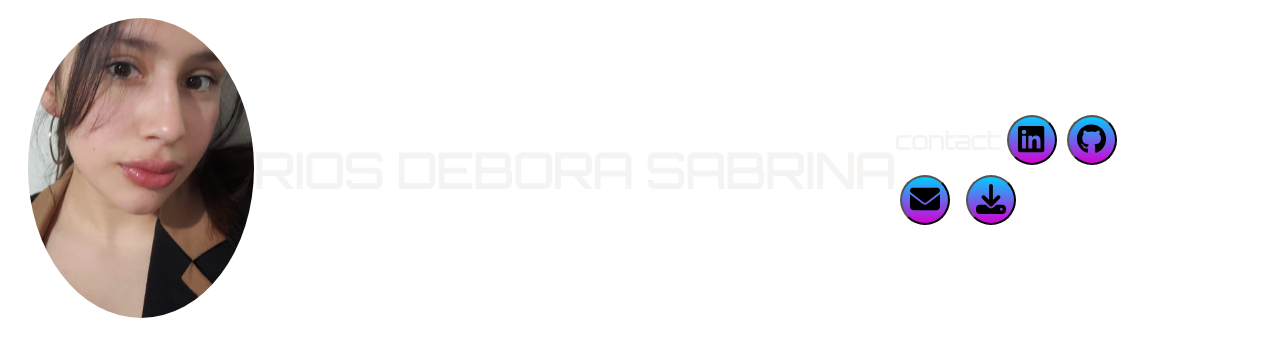
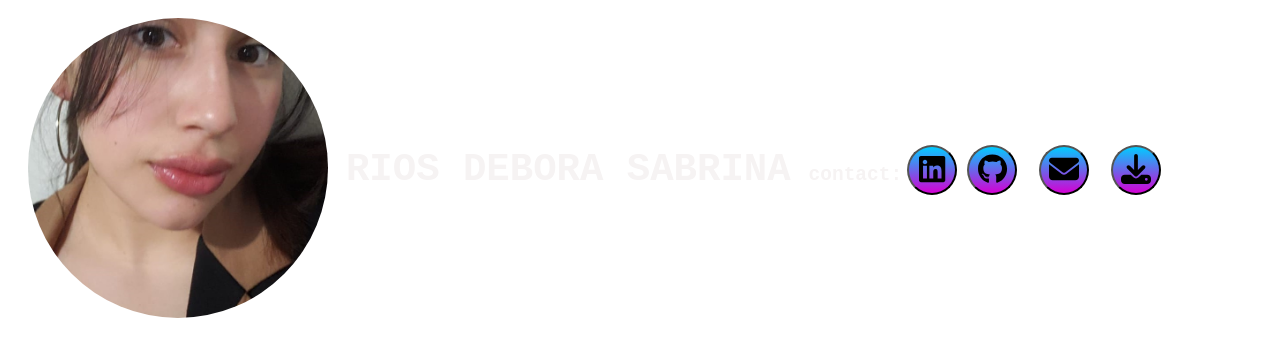
Before and after one commit to RiosDeboraS/Portafolio, a Next.js app: page /bar in a window 1280 px wide. Shown: the top 356 px of the page. Built offline with nearby package versions, Linux system fonts and the light colour scheme.

Commit message:
actualizacion post deploy

```diff
--- a/app/about/about.module.css
+++ b/app/about/about.module.css
@@ -1,13 +1,13 @@
 .container {
   justify-content: center;
   align-items: center;
-  font-family: "Orbitron", sans-serif;
+  font-family: monospace;
   color: rgb(246, 243, 243);
 }
 
 .parrafo {
   color: rgb(246, 243, 243);
-  font-family: "Orbitron", sans-serif;
+  font-family: monospace;
   font-size: 1em;
   line-height: 1.7; /* espacio entre lineas*/
   letter-spacing: 2px; /*espacio entre letras*/
--- a/app/bar/bar.module.css
+++ b/app/bar/bar.module.css
@@ -3,12 +3,11 @@
   top: 0;
   width: 90%;
   height: 300px;
-
+  font-family: monospace;
   background-color: rgba(243, 211, 168, 0.1); /* Fondo casi transparente */
   padding: 10px;
 
   border-radius: 20px; /* Agrega bordes circulares */
-  border: 0, 1px solid rgb(175, 13, 151);
 
   margin: 10px; /* Agrega márgenes */
   display: inline-flex;
@@ -25,7 +24,7 @@
   align-items: center;
   position: relative;
   color: rgb(246, 243, 243);
-  font-family: "Orbitron", sans-serif;
+  font-family: monospace;
   white-space: nowrap; /* Añadido para mantener el texto en una sola línea */
 }
 
@@ -51,5 +50,5 @@
 .h2 {
   position: relative;
   color: rgb(246, 243, 243);
-  font-family: "Orbitron", sans-serif;
+  font-family: monospace;
 }
--- a/app/home.module.css
+++ b/app/home.module.css
@@ -8,5 +8,5 @@
   width: 100%;
   height: 100%;
   overflow: auto;
-  font-family: "Orbitron", sans-serif;
+  font-family: monospace;
 }
--- a/app/mostrar/mostrar.module.css
+++ b/app/mostrar/mostrar.module.css
@@ -13,7 +13,7 @@
 
 .parrafo {
   color: rgb(246, 243, 243);
-  font-family: "Orbitron", sans-serif;
+  font-family: monospace;
   font-size: 1em;
   line-height: 1.5; /* espacio entre lineas*/
   letter-spacing: 2px; /* espacio entre letras */
@@ -23,7 +23,7 @@
 
 .h2 {
   color: aliceblues;
-  font-family: "Orbitron", sans-serif;
+  font-family: monospace;
   font-size: 3em;
 }
 
--- a/app/proyect/proyect.module.css
+++ b/app/proyect/proyect.module.css
@@ -49,7 +49,7 @@
   position: relative;
   z-index: 1em;
   color: rgb(246, 243, 243);
-  font-family: "Orbitron", sans-serif;
+  font-family: monospace;
 }
 
 .proyect {
```
